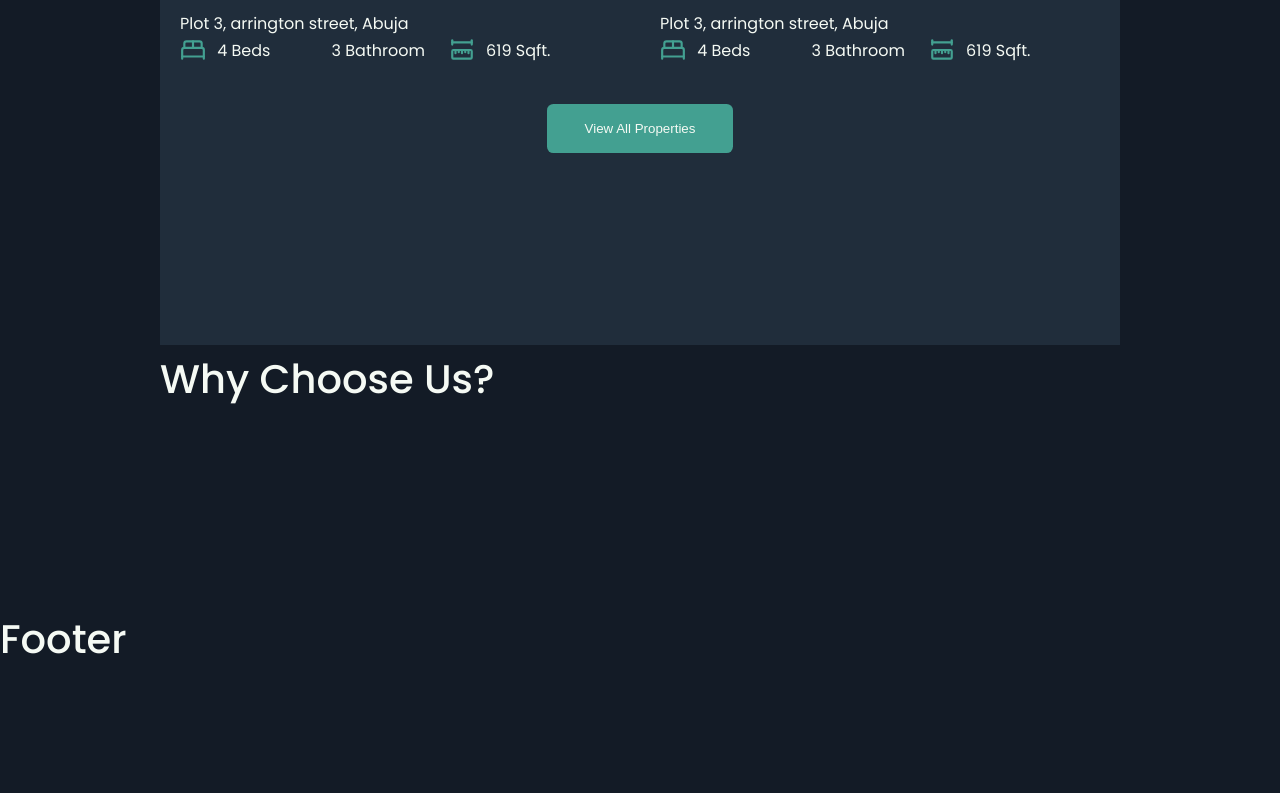
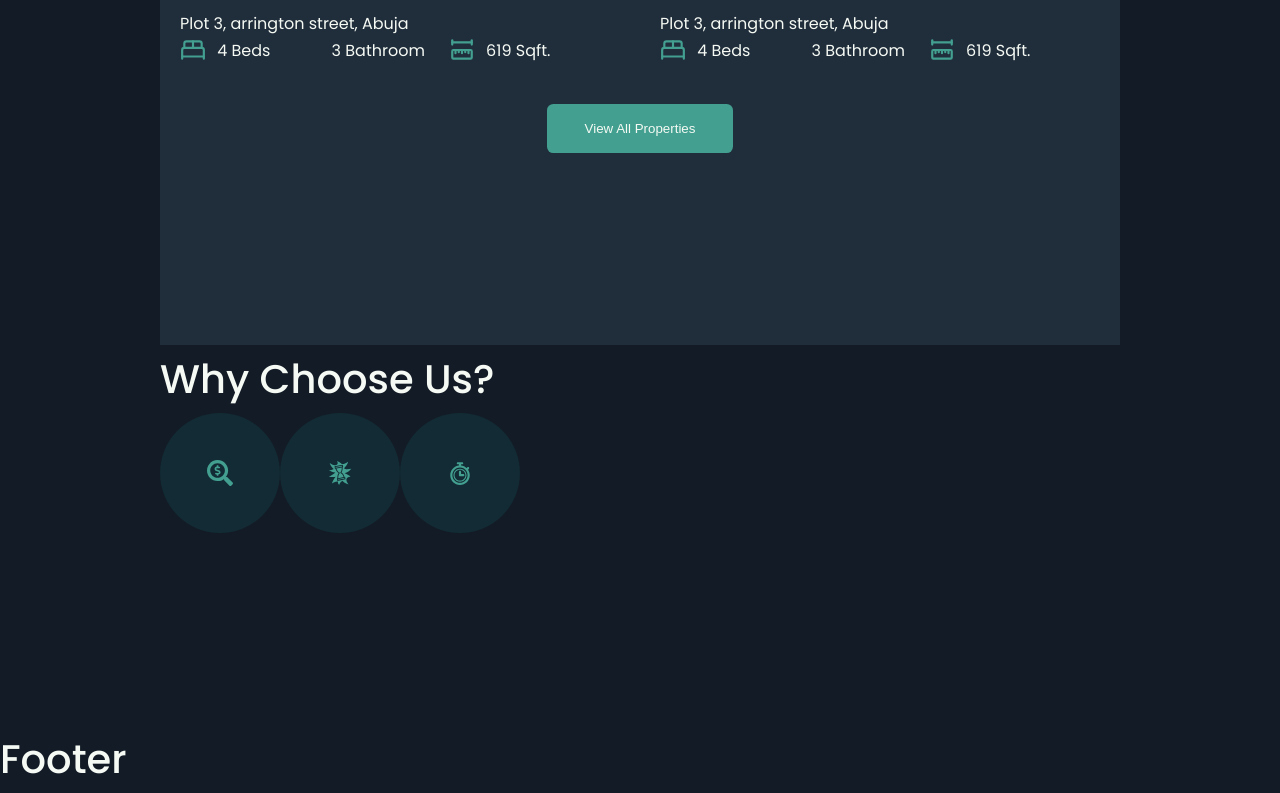
Before and after one commit to kingbee1/rentiz, a React (Vite) app: page / in a window 1280 px wide. Shown: the part 1570-2363 px from the top of the page. Before the commit the page ends 2243 px from the top, so only its background shows below. Built offline with nearby package versions, Linux system fonts and the light colour scheme; some icons are missing.

Commit message:
choose set up

```diff
--- a/src/App.css
+++ b/src/App.css
@@ -111,3 +111,22 @@ header h1{
     text-align: center;
     margin-top: 40px;
 }
+
+/* choose */
+
+.choose__content {
+    display: flex;
+}
+
+
+
+.icon-wrap {
+    display: inline-flex;
+    align-items: center;
+    justify-content: center;
+    width: 120px;
+    height: 120px;
+    border-radius: 50%;
+    background-color: #122B34;
+    padding: 5px;
+}
--- a/src/pages/Home.jsx
+++ b/src/pages/Home.jsx
@@ -8,6 +8,9 @@ import "react-multi-carousel/lib/styles.css";
 import { LuBedDouble } from "react-icons/lu";
 import { LiaBathSolid } from "react-icons/lia";
 import { TbRulerMeasure } from "react-icons/tb";
+import { FaSearchDollar } from "react-icons/fa";
+import { GiExtraTime } from "react-icons/gi";
+import { TiStopwatch } from "react-icons/ti";
 
 const Home = () => {
   const responsive = {
@@ -187,8 +190,32 @@ const Home = () => {
         </div>
       </section>
 
-      <section className="container">
+      <section className="container choose__container">
+
         <h1>Why Choose Us?</h1>
+
+        <div className="choose__content">
+
+          <div className="choose__card">
+          <div className="icon-wrap">
+            <FaSearchDollar className="icon" />
+          </div>
+          </div>
+
+          <div className="choose__card">
+            <div className="icon-wrap">
+              <GiExtraTime className="icon" />
+            </div>
+          </div>
+
+          <div className="choose__card">
+            <div className="icon-wrap">
+                <TiStopwatch className="icon" />
+            </div>
+          </div>
+
+        </div>
+
       </section>
 
       <Footer />
```
